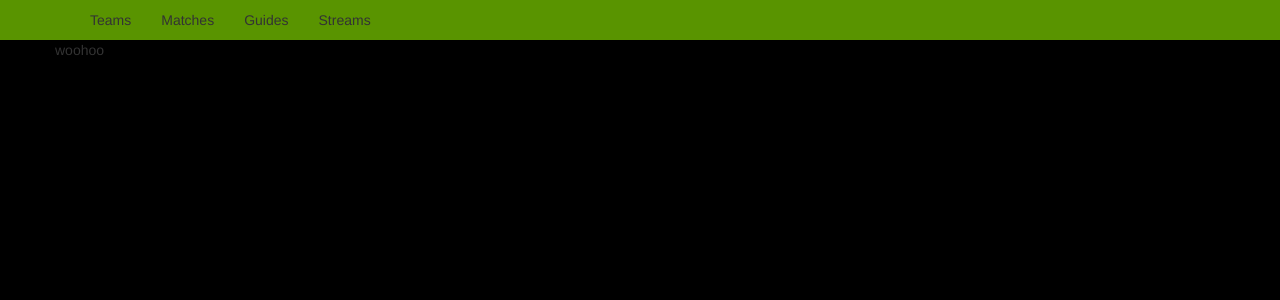
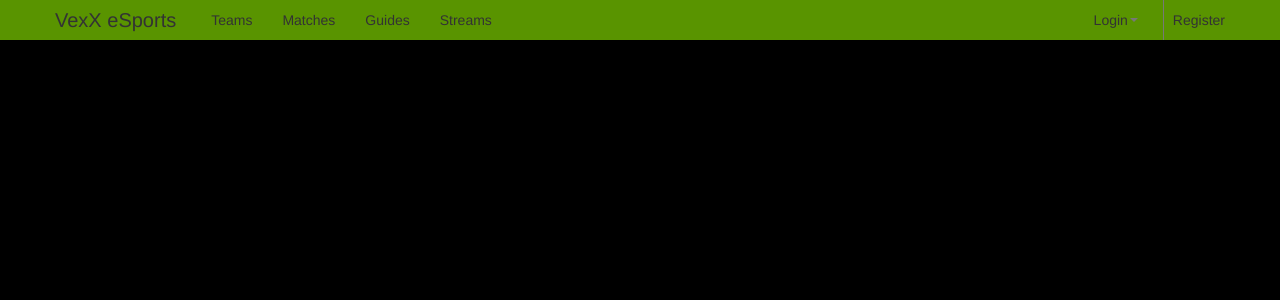
Before and after one commit to cl-ansy/vexxesports, a Django app: page / in a window 1280 px wide. Shown: the top 300 px of the page. Run offline with Django 3.2, Linux system fonts and the light colour scheme.

Commit message:
messing with user auth and styled a bit

```diff
--- a/vexxesports/maincontent/templates/base.html
+++ b/vexxesports/maincontent/templates/base.html
@@ -20,9 +20,8 @@
             <span class="icon-bar"></span>
             <span class="icon-bar"></span>
           </button><!-- .btn .btn-navbar -->
-          <a class="brand" href="/">
-            <img src="" />
-          </a>
+          <a class="brand" href="/">VexX eSports</a>
+
           <div class="nav-collapse collapse">
             <ul class="nav">
               <li><a href="/teams/">Teams</a></li>
@@ -30,14 +29,39 @@
               <li><a href="/guides/">Guides</a></li>
               <li><a href="/streams/">Streams</a></li>
             </ul><!-- .nav -->
+            <ul class="nav pull-right">
+
+{% if user.is_anonymous %}
+<li class="dropdown">
+  <a class="dropdown-toggle" data-toggle="dropdown" href="#">Login<b class="caret"></b></a>
+  <div class="dropdown-menu">
+  <form method="post" action="{% url 'login' %}">
+    {% csrf_token %}
+    <p class="navbar-text"><label for="id_username">Username:</label> <input id="id_username" type="text" name="username" maxlength="30" /></p>
+    <p class="navbar-text"><label for="id_password">Password:</label> <input id="id_password" type="password" name="password" /></p>
+    <input type="submit" value="Log in" />
+    <input type="hidden" name="next" value="#" />
+    </form>
+  </div><!-- .dropdown-menu -->
+</li><!-- .dropdown -->
+<li class="divider-vertical"></li>
+<li class="navbar-text">Register</li>
+{% else %}
+<p class="navbar-text">
+Welcome, {{user.username}}.
+</p>
+{% endif %}
+
+            </ul><!-- .nav -->
           </div><!-- .nav-collapse .collapse -->
         </div><!-- .container -->
       </div><!-- .navbar-inner -->
     </div><!-- .navbar -->
-    <div class="container">
+  <div class="container">
     {% block content %}
     {% endblock content %}
-    </div><!-- .container -->
+  </div><!-- .container -->
+
   <script src="{{STATIC_URL}}js/jquery-1.10.2.min.js"></script>
   <script src="{{STATIC_URL}}js/bootstrap.min.js"></script>
 
--- a/vexxesports/maincontent/templates/home.html
+++ b/vexxesports/maincontent/templates/home.html
@@ -1,4 +1,3 @@
 {% extends "base.html" %}
 {% block content %}
-woohoo
 {% endblock content %}
--- a/vexxesports/vexxesports/static/css/vexx.css
+++ b/vexxesports/vexxesports/static/css/vexx.css
@@ -24,3 +24,21 @@ body
 {
   background: #777;
 }
+.navbar-text
+{
+  color: #333;
+}
+.dropdown-menu
+{
+  padding: 15px;
+  padding-bottom: 0;
+}
+.navbar .divider-vertical
+{
+  border-left: 1px solid #599400;
+  border-right: 1px solid #777;
+}
+.navbar .nav li.dropdown.open>.dropdown-toggle
+{
+  background: #427900;
+}
--- a/vexxesports/vexxesports/urls.py
+++ b/vexxesports/vexxesports/urls.py
@@ -16,4 +16,6 @@ urlpatterns = patterns('',
     #admin urls
     url(r'^admin/', include(admin.site.urls)),
     url(r'^admin/doc/', include('django.contrib.admindocs.urls')),
+
+    url(r'^accounts/login/$', 'django.contrib.auth.views.login', name='login'),
 )
```
Also changed, not shown: vexxesports/maincontent/templates/streams.html (line endings or trailing spaces).
